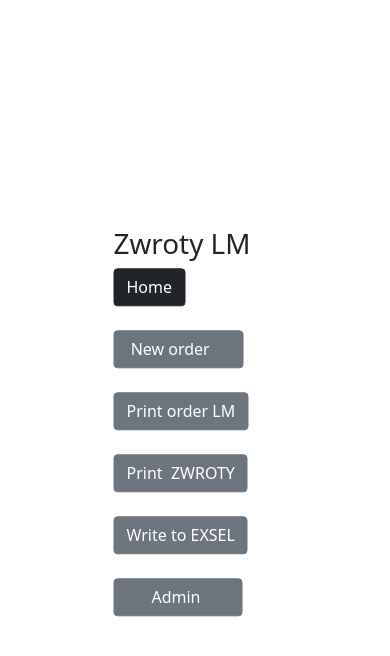
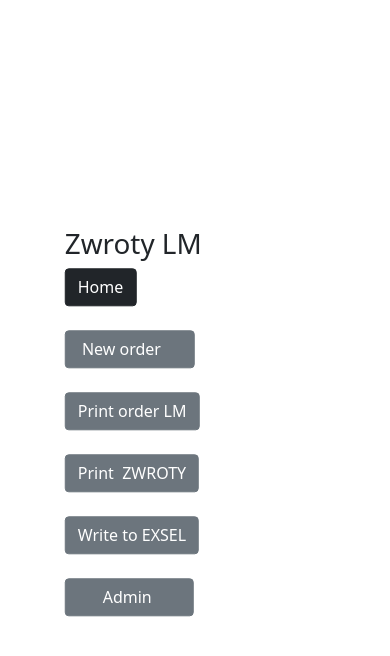
Before and after one commit to MrYuriy/lmzwroty, a Django app: page / in a window 390 px wide. Shown: the top 656 px of the page. Run offline with Django 4.2, Linux system fonts and the light colour scheme; parts of the project's set-up code (start-up, migrations or seed data) failed here and were passed over.

Commit message:
mobile version

```diff
--- a/gen_protocol/templates/gen_protocol/base.html
+++ b/gen_protocol/templates/gen_protocol/base.html
@@ -6,7 +6,7 @@
     <title>{% block title %}{% endblock %}</title>
 </head>
 <body>
-    <div class="position-absolute top-50 start-50 translate-middle w-50 p-3 h-75p d-inline-block">
+    <div class="position-absolute top-50 start-50 translate-middle w-75 p-3 h-75p d-inline-block">
     <h1>Zwroty LM</h1>
 
     <div  class="btn-group">
```
